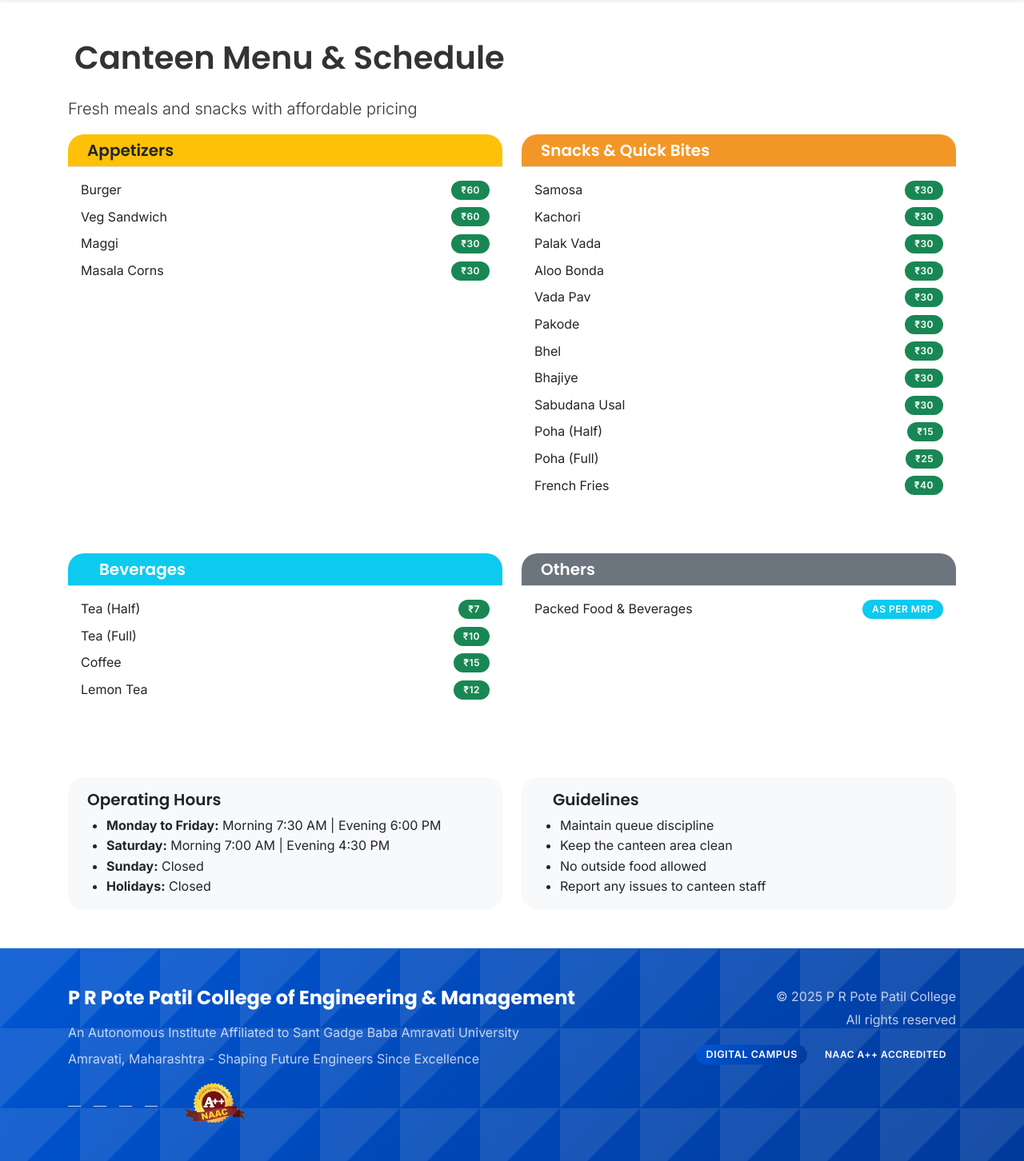
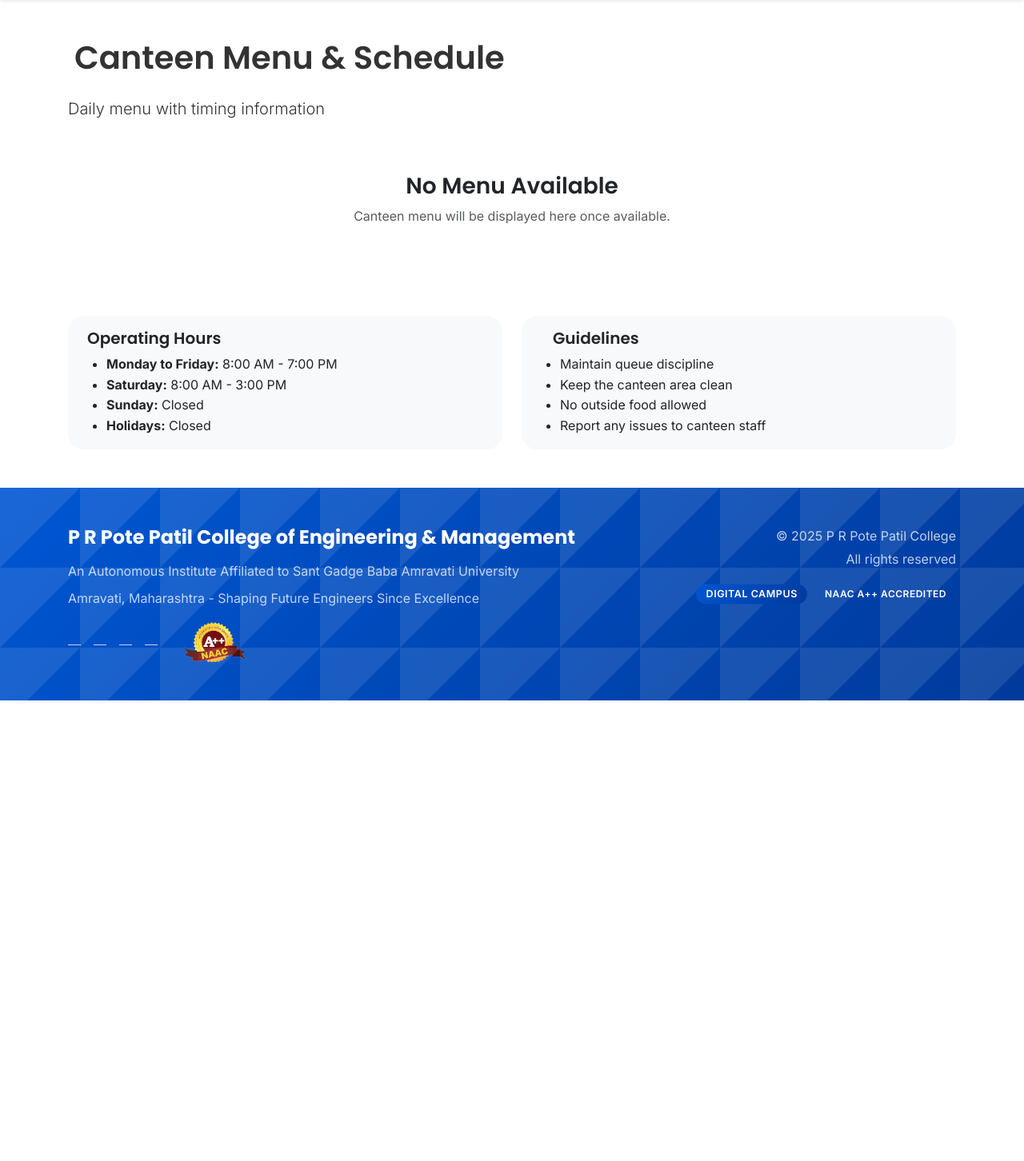
Before and after one commit to anushkadeshmukh342-afk/CollegePortal, a Flask app: page /canteen in a window 1280 px wide; the page is wider, and only the part inside the window is pictured. Shown: the part 78-1530 px from the top of that part at 80% size. After the commit the page ends 954 px from the top of that part, so only its background shows below. Run offline with Flask 3, Linux system fonts and the light colour scheme; data that the repository does not hold is empty; some libraries are stand-ins or nearby versions.

Commit message:
Update canteen.html

```diff
--- a/Desktop/CollegePortal/templates/canteen.html
+++ b/Desktop/CollegePortal/templates/canteen.html
@@ -7,158 +7,117 @@
     <div class="row">
         <div class="col-12">
             <h1 class="mb-4"><i class="fas fa-utensils me-2"></i>Canteen Menu & Schedule</h1>
-            <p class="lead">Fresh meals and snacks with affordable pricing</p>
+            <p class="lead">Daily menu with timing information</p>
         </div>
     </div>
 
-    <!-- Menu Categories -->
+    {% if menu_items %}
+    {% for day in days %}
     <div class="row mb-4">
-        <!-- Appetizers -->
-        <div class="col-lg-6 mb-4">
-            <div class="card h-100">
+        <div class="col-12">
+            <h3 class="mb-3">{{ day }}</h3>
+            <div class="row">
+                <!-- Breakfast -->
+                <div class="col-lg-4 mb-3">
+                    <div class="card">
                         <div class="card-header bg-warning text-dark">
-                    <h5 class="mb-0">
-                        <i class="fas fa-hamburger me-2"></i>Appetizers
-                    </h5>
+                            <h6 class="mb-0">
+                                <i class="fas fa-coffee me-2"></i>Breakfast (8:00 AM - 10:00 AM)
+                            </h6>
                         </div>
                         <div class="card-body">
+                            {% set breakfast_items = menu_items|selectattr("day", "equalto", day)|selectattr("meal_type", "equalto", "breakfast")|list %}
+                            {% if breakfast_items %}
                             <ul class="list-unstyled mb-0">
+                                {% for item in breakfast_items %}
                                 <li class="d-flex justify-content-between align-items-center mb-2">
-                            <span>Burger</span>
-                            <span class="badge bg-success">₹60</span>
+                                    <span>{{ item.item_name }}</span>
+                                    {% if item.price %}
+                                    <span class="badge bg-success">₹{{ item.price }}</span>
+                                    {% endif %}
                                 </li>
-                        <li class="d-flex justify-content-between align-items-center mb-2">
-                            <span>Veg Sandwich</span>
-                            <span class="badge bg-success">₹60</span>
-                        </li>
-                        <li class="d-flex justify-content-between align-items-center mb-2">
-                            <span>Maggi</span>
-                            <span class="badge bg-success">₹30</span>
-                        </li>
-                        <li class="d-flex justify-content-between align-items-center mb-2">
-                            <span>Masala Corns</span>
-                            <span class="badge bg-success">₹30</span>
-                        </li>
+                                {% endfor %}
                             </ul>
+                            {% else %}
+                            <p class="text-muted mb-0">No items available</p>
+                            {% endif %}
                         </div>
                     </div>
                 </div>
 
-        <!-- Snacks & Quick Bites -->
-        <div class="col-lg-6 mb-4">
-            <div class="card h-100">
+                <!-- Lunch -->
+                <div class="col-lg-4 mb-3">
+                    <div class="card">
                         <div class="card-header bg-primary text-white">
-                    <h5 class="mb-0">
-                        <i class="fas fa-cookie-bite me-2"></i>Snacks & Quick Bites
-                    </h5>
+                            <h6 class="mb-0">
+                                <i class="fas fa-hamburger me-2"></i>Lunch (12:00 PM - 3:00 PM)
+                            </h6>
                         </div>
                         <div class="card-body">
+                            {% set lunch_items = menu_items|selectattr("day", "equalto", day)|selectattr("meal_type", "equalto", "lunch")|list %}
+                            {% if lunch_items %}
                             <ul class="list-unstyled mb-0">
+                                {% for item in lunch_items %}
                                 <li class="d-flex justify-content-between align-items-center mb-2">
-                            <span>Samosa</span>
-                            <span class="badge bg-success">₹30</span>
+                                    <span>{{ item.item_name }}</span>
+                                    {% if item.price %}
+                                    <span class="badge bg-success">₹{{ item.price }}</span>
+                                    {% endif %}
                                 </li>
+                                {% endfor %}
+                            </ul>
+                            {% else %}
+                            <p class="text-muted mb-0">No items available</p>
+                            {% endif %}
+                        </div>
+                    </div>
+                </div>
+
+                <!-- Dinner/Snacks -->
+                <div class="col-lg-4 mb-3">
+                    <div class="card">
+                        <div class="card-header bg-info text-white">
+                            <h6 class="mb-0">
+                                <i class="fas fa-cookie-bite me-2"></i>Evening Snacks (4:00 PM - 7:00 PM)
+                            </h6>
+                        </div>
+                        <div class="card-body">
+                            {% set dinner_items = menu_items|selectattr("day", "equalto", day)|selectattr("meal_type", "equalto", "dinner")|list %}
+                            {% if dinner_items %}
+                            <ul class="list-unstyled mb-0">
+                                {% for item in dinner_items %}
                                 <li class="d-flex justify-content-between align-items-center mb-2">
-                            <span>Kachori</span>
-                            <span class="badge bg-success">₹30</span>
+                                    <span>{{ item.item_name }}</span>
+                                    {% if item.price %}
+                                    <span class="badge bg-success">₹{{ item.price }}</span>
+                                    {% endif %}
                                 </li>
-                        <li class="d-flex justify-content-between align-items-center mb-2">
-                            <span>Palak Vada</span>
-                            <span class="badge bg-success">₹30</span>
-                        </li>
-                        <li class="d-flex justify-content-between align-items-center mb-2">
-                            <span>Aloo Bonda</span>
-                            <span class="badge bg-success">₹30</span>
-                        </li>
-                        <li class="d-flex justify-content-between align-items-center mb-2">
-                            <span>Vada Pav</span>
-                            <span class="badge bg-success">₹30</span>
-                        </li>
-                        <li class="d-flex justify-content-between align-items-center mb-2">
-                            <span>Pakode</span>
-                            <span class="badge bg-success">₹30</span>
-                        </li>
-                        <li class="d-flex justify-content-between align-items-center mb-2">
-                            <span>Bhel</span>
-                            <span class="badge bg-success">₹30</span>
-                        </li>
-                        <li class="d-flex justify-content-between align-items-center mb-2">
-                            <span>Bhajiye</span>
-                            <span class="badge bg-success">₹30</span>
-                        </li>
-                        <li class="d-flex justify-content-between align-items-center mb-2">
-                            <span>Sabudana Usal</span>
-                            <span class="badge bg-success">₹30</span>
-                        </li>
-                        <li class="d-flex justify-content-between align-items-center mb-2">
-                            <span>Poha (Half)</span>
-                            <span class="badge bg-success">₹15</span>
-                        </li>
-                        <li class="d-flex justify-content-between align-items-center mb-2">
-                            <span>Poha (Full)</span>
-                            <span class="badge bg-success">₹25</span>
-                        </li>
-                        <li class="d-flex justify-content-between align-items-center mb-2">
-                            <span>French Fries</span>
-                            <span class="badge bg-success">₹40</span>
-                        </li>
+                                {% endfor %}
                             </ul>
+                            {% else %}
+                            <p class="text-muted mb-0">No items available</p>
+                            {% endif %}
                         </div>
                     </div>
                 </div>
             </div>
-
-    <div class="row mb-4">
-        <!-- Beverages -->
-        <div class="col-lg-6 mb-4">
-            <div class="card h-100">
-                <div class="card-header bg-info text-white">
-                    <h5 class="mb-0">
-                        <i class="fas fa-coffee me-2"></i>Beverages
-                    </h5>
-                </div>
-                <div class="card-body">
-                    <ul class="list-unstyled mb-0">
-                        <li class="d-flex justify-content-between align-items-center mb-2">
-                            <span>Tea (Half)</span>
-                            <span class="badge bg-success">₹7</span>
-                        </li>
-                        <li class="d-flex justify-content-between align-items-center mb-2">
-                            <span>Tea (Full)</span>
-                            <span class="badge bg-success">₹10</span>
-                        </li>
-                        <li class="d-flex justify-content-between align-items-center mb-2">
-                            <span>Coffee</span>
-                            <span class="badge bg-success">₹15</span>
-                        </li>
-                        <li class="d-flex justify-content-between align-items-center mb-2">
-                            <span>Lemon Tea</span>
-                            <span class="badge bg-success">₹12</span>
-                        </li>
-                    </ul>
         </div>
     </div>
-        </div>
-
-        <!-- Others -->
-        <div class="col-lg-6 mb-4">
-            <div class="card h-100">
-                <div class="card-header bg-secondary text-white">
-                    <h5 class="mb-0">
-                        <i class="fas fa-box me-2"></i>Others
-                    </h5>
-                </div>
-                <div class="card-body">
-                    <ul class="list-unstyled mb-0">
-                        <li class="d-flex justify-content-between align-items-center mb-2">
-                            <span>Packed Food & Beverages</span>
-                            <span class="badge bg-info">As per MRP</span>
-                        </li>
-                    </ul>
+    <hr>
+    {% endfor %}
+    {% else %}
+    <div class="row">
+        <div class="col-12">
+            <div class="card">
+                <div class="card-body text-center py-5">
+                    <i class="fas fa-utensils fa-4x text-muted mb-3"></i>
+                    <h3>No Menu Available</h3>
+                    <p class="text-muted">Canteen menu will be displayed here once available.</p>
                 </div>
             </div>
         </div>
     </div>
+    {% endif %}
 
     <!-- Canteen Information -->
     <div class="row mt-5">
@@ -169,8 +128,8 @@
                         <i class="fas fa-clock me-2"></i>Operating Hours
                     </h5>
                     <ul class="mb-0">
-                        <li><strong>Monday to Friday:</strong> Morning 7:30 AM | Evening 6:00 PM</li>
-                        <li><strong>Saturday:</strong> Morning 7:00 AM | Evening 4:30 PM</li>
+                        <li><strong>Monday to Friday:</strong> 8:00 AM - 7:00 PM</li>
+                        <li><strong>Saturday:</strong> 8:00 AM - 3:00 PM</li>
                         <li><strong>Sunday:</strong> Closed</li>
                         <li><strong>Holidays:</strong> Closed</li>
                     </ul>
```
Lines whose indentation alone changed are shown as unchanged.
